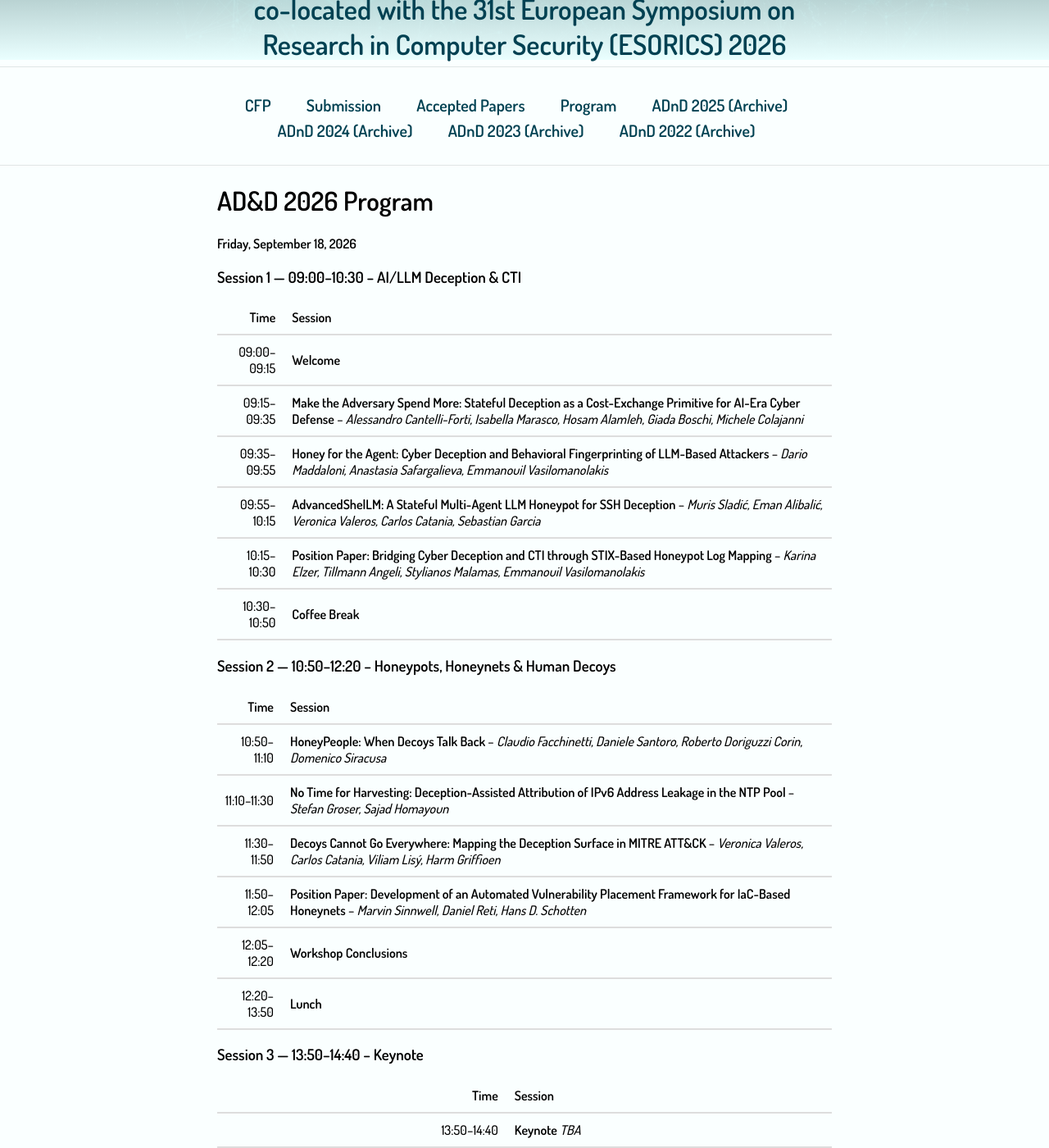
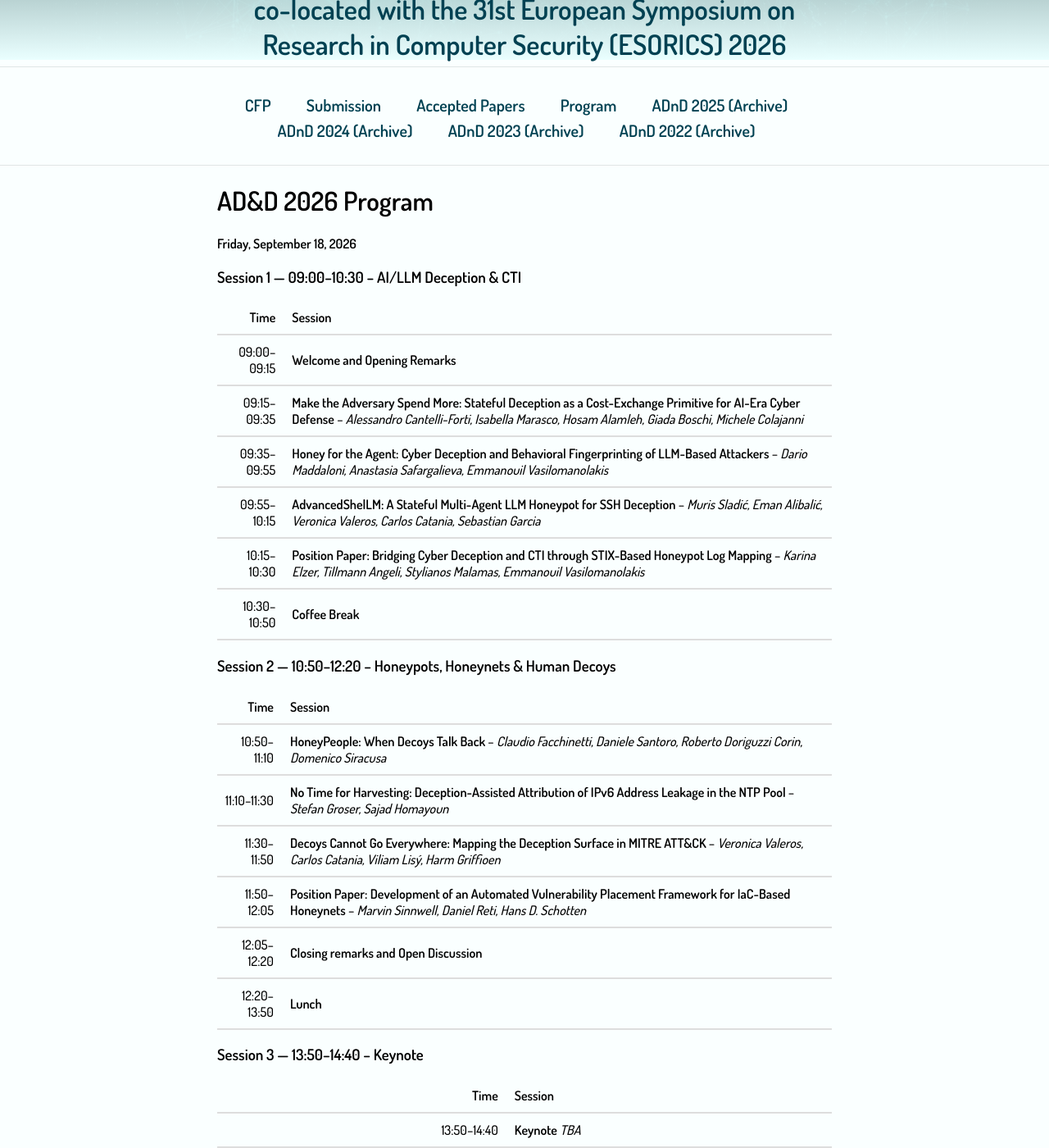
Before and after one commit to BillyPragSec/billypragsec.github.io, a Jekyll site: the page built from program_2026.md, in a window 1280 px wide and 1400 px high, scrolled down 277 px. Shown: the whole window at 82% size. Built offline with Jekyll 4.4.1, drawn with Linux system fonts in a browser that asks for light colours.

Commit message:
Small fixes

```diff
--- a/program_2026.md
+++ b/program_2026.md
@@ -12,7 +12,7 @@ permalink: /program_2026/
 
 | Time        | Session |
 |------------:|--------|
-| 09:00–09:15 | **Welcome** |
+| 09:00–09:15 | **Welcome and Opening Remarks** |
 | 09:15–09:35 | **Make the Adversary Spend More: Stateful Deception as a Cost-Exchange Primitive for AI-Era Cyber Defense** – *Alessandro Cantelli-Forti, Isabella Marasco, Hosam Alamleh, Giada Boschi, Michele Colajanni* |
 | 09:35–09:55 | **Honey for the Agent: Cyber Deception and Behavioral Fingerprinting of LLM-Based Attackers** – *Dario Maddaloni, Anastasia Safargalieva, Emmanouil Vasilomanolakis* |
 | 09:55–10:15 | **AdvancedShelLM: A Stateful Multi-Agent LLM Honeypot for SSH Deception** – *Muris Sladić, Eman Alibalić, Veronica Valeros, Carlos Catania, Sebastian Garcia* |
@@ -27,7 +27,7 @@ permalink: /program_2026/
 | 11:10–11:30 | **No Time for Harvesting: Deception-Assisted Attribution of IPv6 Address Leakage in the NTP Pool** – *Stefan Groser, Sajad Homayoun* |
 | 11:30–11:50 | **Decoys Cannot Go Everywhere: Mapping the Deception Surface in MITRE ATT&CK** – *Veronica Valeros, Carlos Catania, Viliam Lisý, Harm Griffioen* |
 | 11:50–12:05 | **Position Paper: Development of an Automated Vulnerability Placement Framework for IaC-Based Honeynets** – *Marvin Sinnwell, Daniel Reti, Hans D. Schotten* |
-| 12:05–12:20 | **Workshop Conclusions** |
+| 12:05–12:20 | **Closing remarks and Open Discussion** |
 | 12:20–13:50 | **Lunch** |
 
 ### Session 3 — 13:50–14:40 – Keynote
```
